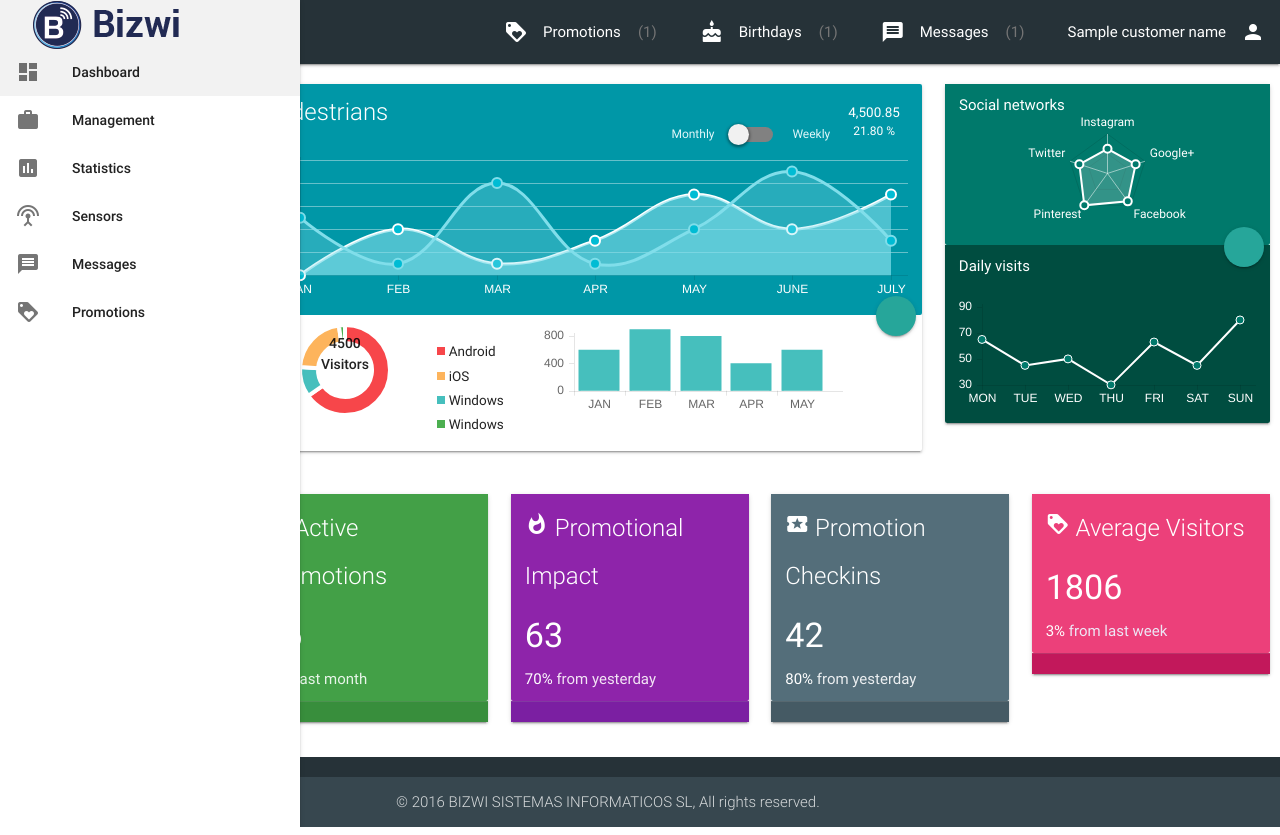
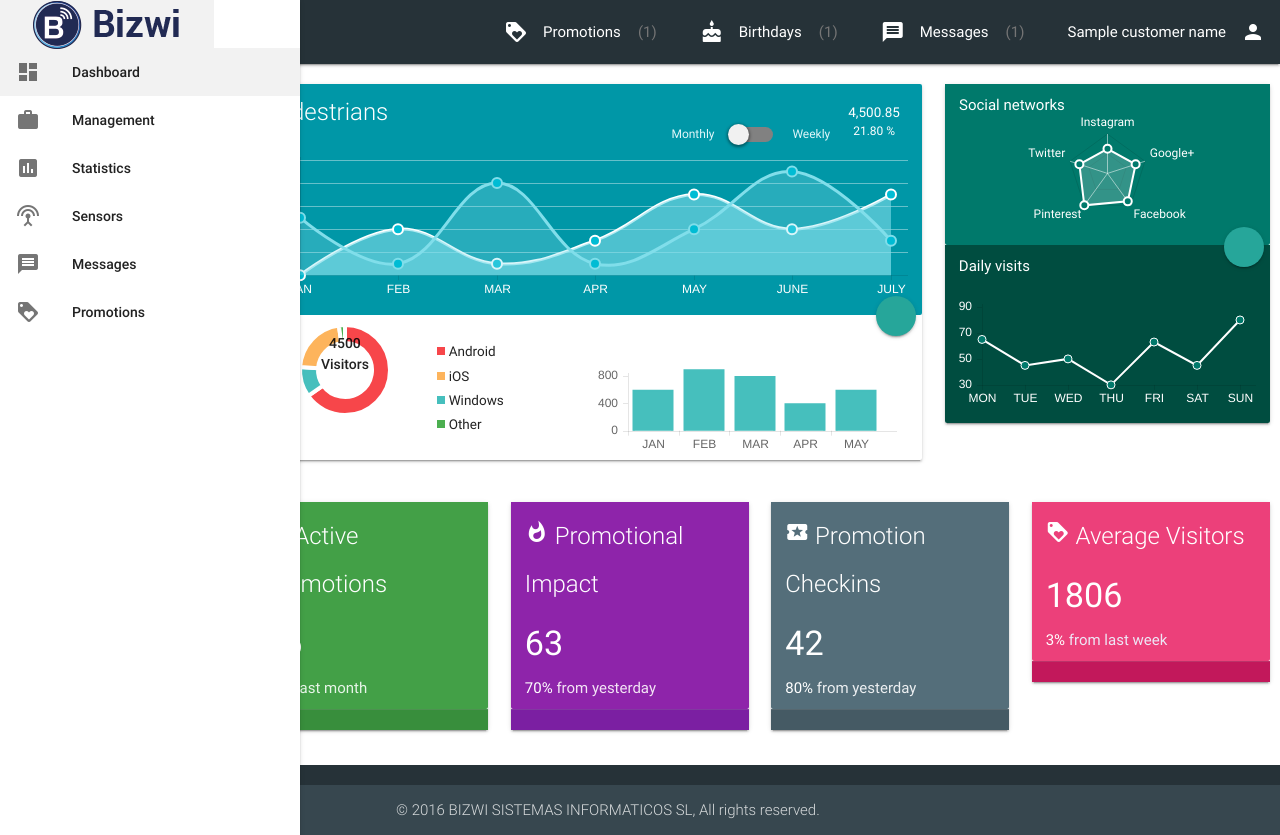
Before and after one commit to macagua/bizwi_app_website, a Django app: template dashboard/templates/dashboard.html in a window 1280 px wide. Run offline with Django 3.2, Linux system fonts and the light colour scheme; the template is opened without the code that fills it: most values are stand-ins (such as "Sample title", 1, 10 or a date in 2020); some libraries are stand-ins or nearby versions.

Commit message:
more dashboard fixes

```diff
--- a/dashboard/templates/base.html
+++ b/dashboard/templates/base.html
@@ -16,12 +16,8 @@
     <link href="http://fonts.googleapis.com/icon?family=Material+Icons" rel="stylesheet">
     <!--Import materialize.css-->
     <!--External -->
-    <link type="text/css" rel="stylesheet"
-          href="http://cdnjs.cloudflare.com/ajax/libs/materialize/0.97.5/css/materialize.min.css"
-          media="screen,projection"/>
-    <link type="text/css" rel="stylesheet"
-          href="http://cdnjs.cloudflare.com/ajax/libs/jquery.perfect-scrollbar/0.6.10/css/perfect-scrollbar.min.css"
-          media="screen,projection">
+    <link type="text/css" rel="stylesheet" href="http://cdnjs.cloudflare.com/ajax/libs/materialize/0.97.5/css/materialize.min.css" media="screen,projection"/>
+    <link type="text/css" rel="stylesheet" href="http://cdnjs.cloudflare.com/ajax/libs/jquery.perfect-scrollbar/0.6.10/css/perfect-scrollbar.min.css" media="screen,projection">
 
     <!--Internal -->
     <!-- <link type="text/css" rel="stylesheet" href="{{ STATIC_URL }}css/materialize.min.css"  media="screen,projection"/> -->
@@ -50,10 +46,8 @@
     <!-- Dropdowns -->
     <!-- Dropdown for Customer  -->
     <ul id="dropdown1" class="dropdown-content">
-        <li><a href="{% url "user_profile" %}"><i
-                class="material-icons left">person_outline</i>{% trans "User profile" %}</a></li>
-        <li><a href="#"><i class="material-icons left">settings</i>{% trans "Settings" %}</a>
-        </li>
+        <li><a href="{% url "user_profile" %}"><i class="material-icons left">person_outline</i>{% trans "User profile" %}</a></li>
+        <li><a href="#"><i class="material-icons left">settings</i>{% trans "Settings" %}</a></li>
         <li class="divider"></li>
         <li><a href="{% url "logout" %}"><i class="material-icons left">exit_to_app</i>{% trans "Logout" %}</a></li>
     </ul>
@@ -66,26 +60,24 @@
 
     <!-- Dropdown for Birthdays  -->
     <ul id="dropdown3" class="dropdown-content">
-
         <li>
-                <a href="#">
-                    <div>
-                        <img src="{{ birthday.photo_url }}" height="32" width="32">
-                        <span class="text-center"><strong></strong></span>
+          <div class="row valign-wrapper" style="padding: 14px 16px; margin-bottom: 0px;">
+              <div class="col s2">
+                <img src="{{ birthday.photo_url }}" alt="John Doe" class="circle responsive-img">
               </div>
-                </a>
+              <div class="col s10">
+                <span class="black-text valign">Today is John Doe Birthday!</span>
+              </div>
+          </div>
         </li>
         <li class="divider"></li>
-
         <li style="text-align: center; color: #AAA;">
             <span>{% trans "No birthdays today" %}</span>
         </li>
         <li class="divider"></li>
-
         <li>
-            <a class="text-center" href="#">
+            <a class="text-center" href="#"><i class="material-icons left">cake</i>
                 <strong>{% trans "See upcoming birthdays" %} ({{ next_birthdays_count }})</strong>
-                <i class="fa fa-angle-right"></i>
             </a>
         </li>
     </ul>
@@ -127,6 +119,7 @@
     <nav class="top-nav">
         <div class="nav-wrapper blue-grey darken-4">
             <a href="#" data-activates="nav-mobile" class="button-collapse"><i class="material-icons">menu</i></a>
+            <a href="#!" class="page-title"></a>
             <ul class="right hide-on-med-and-down">
                 <li><a class="dropdown-button" data-activates="dropdown4" href="{% url "promotions" %}"><i class="material-icons left">loyalty</i>Promotions<span
                         class="badge">({{ promotion_requests|length }})</span></a></li>
@@ -137,17 +130,15 @@
                 <li><a class="dropdown-button" data-activates="dropdown2" href="#"><i class="material-icons left">message</i>Messages<span
                         class="badge">({{ messages_count }})</span></a></li>
 
-                <li><a class="dropdown-button" data-activates="dropdown1" href="#"><i class="material-icons right">person</i>{{ customer_name }}
-                </a></li>
+                <li><a class="dropdown-button" data-activates="dropdown1" href="#"><i class="material-icons right">person</i>{{ customer_name }}</a></li>
             </ul>
         </div>
     </nav>
     <!-- /Main Nav-->
     <!-- Left Nav-->
     <ul style="left: 0px;" id="nav-mobile" class="side-nav fixed">
-        <li class="logo">
-            <a id="logo-container" class="brand-logo valign-wrapper" href="#"> <object id="front-page-logo" class="valign" data="{{ STATIC_URL }}images/Logo_Bizwi_head.png" type="image/png"></object></a>
-        </li>
+        <li class="logo valign-wrapper">
+            <a id="logo-container" class="brand-logo valign" href="#"> <object id="front-page-logo" data="{{ STATIC_URL }}images/Logo_Bizwi_head.png" type="image/png"></object></a></li>
         <li class="bold no-padding active">
             <a href="{% url "home" %}" class="waves-effect waves-teal collapsible-header"><i class="material-icons">dashboard</i>{% trans "Dashboard" %}</a>
         </li>
@@ -157,15 +148,9 @@
                     <a class="collapsible-header waves-effect waves-teal"><i class="material-icons">work</i>{% trans "Management" %}</a>
                     <div style="" class="collapsible-body" style="display: block;">
                         <ul>
-                            <li>
-                                <a href="{% url "stores" %}" class="collapsible-header"><i class="material-icons">store</i>Store</a>
-                            </li>
-                            <li>
-                                <a href="{% url "brands" %}" class="collapsible-header"><i class="material-icons">local_offer</i>Brands</a>
-                            </li>
-                            <li>
-                                <a href="{% url "employees_list" %}" class="collapsible-header"><i class="material-icons">group</i>Employees</a>
-                            </li>
+                            <li><a href="{% url "stores" %}" class="collapsible-header"><i class="material-icons">store</i>Store</a></li>
+                            <li><a href="{% url "brands" %}" class="collapsible-header"><i class="material-icons">local_offer</i>Brands</a></li>
+                            <li><a href="{% url "employees_list" %}" class="collapsible-header"><i class="material-icons">group</i>Employees</a></li>
                         </ul>
                     </div>
                 </li>
@@ -180,16 +165,12 @@
         <li class="bold no-padding">
             <ul class="collapsible collapsible-accordion">
                 <li class="bold">
-                    <a class="collapsible-header waves-effect waves-teal"><i class="material-icons">message</i>{% trans "Messages" %}
-                    </a>
-                        <div style="" class="collapsible-body">
+                    <a class="collapsible-header waves-effect waves-teal"><i class="material-icons">message</i>{% trans "Messages" %}</a>
+                    <div style="" class="collapsible-body" style="display: block;">
                         <ul>
-                                <li><a href="#" class="collapsible-header"><i
-                                        class="material-icons">create</i>{% trans "Compose" %}</a></li>
-                                <li><a href="#" class="collapsible-header"><i
-                                        class="material-icons">inbox</i>{% trans "Inbox" %}</a></li>
-                                <li><a href="#" class="collapsible-header"><i
-                                        class="material-icons">send</i>{% trans "Sent" %}</a></li>
+                            <li><a href="#" class="collapsible-header"><i class="material-icons">create</i>{% trans "Compose" %}</a></li>
+                            <li><a href="#" class="collapsible-header"><i class="material-icons">inbox</i>{% trans "Inbox" %}</a></li>
+                            <li><a href="#" class="collapsible-header"><i class="material-icons">send</i>{% trans "Sent" %}</a></li>
                         </ul>
                     </div>
                 </li>
--- a/dashboard/templates/dashboard.html
+++ b/dashboard/templates/dashboard.html
@@ -22,12 +22,9 @@
                             <div class="">
                                 <div>
                                     <span class="chart-title white-text">Pedestrians</span>
-
                                     <div class="chart-revenue cyan darken-2 white-text">
                                         <p class="chart-revenue-total">4,500.85</p>
-
-                                        <p class="chart-revenue-per"><i class="mdi-navigation-arrow-drop-up"></i> 21.80
-                                            %</p>
+                                        <p class="chart-revenue-per"><i class="mdi-navigation-arrow-drop-up"></i> 21.80 %</p>
                                     </div>
                                     <div class="switch chart-revenue-switch right">
                                         <label class="cyan-text text-lighten-5">
@@ -43,9 +40,7 @@
                             </div>
                         </div>
                         <div class="card-content">
-                            <a class="btn-floating btn-move-up waves-effect waves-light darken-2 right"><i
-                                    class="mdi-content-add activator"></i></a>
-
+                            <a class="btn-floating btn-move-up waves-effect waves-light darken-2 right"><i class="mdi-content-add activator"></i></a>
                             <div class="col s12 m3 l3">
                                 <div id="doughnut-chart-wrapper">
                                     <canvas id="doughnut-chart" height="200"></canvas>
@@ -54,12 +49,12 @@
                                     </div>
                                 </div>
                             </div>
-                            <div class="col s12 m2 l2">
+                            <div class="col s12 m2 l3">
                                 <ul class="doughnut-chart-legend">
                                     <li class="android ultra-small"><span class="legend-color"></span>Android</li>
                                     <li class="ios ultra-small"><span class="legend-color"></span> iOS</li>
                                     <li class="windows ultra-small"><span class="legend-color"></span> Windows</li>
-                                    <li class="other ultra-small"><span class="legend-color"></span> Windows</li>
+                                    <li class="other ultra-small"><span class="legend-color"></span> Other</li>
                                 </ul>
                             </div>
                             <div class="col s12 m5 l6">
@@ -70,8 +65,7 @@
                         </div>
 
                         <div class="card-reveal">
-                            <span class="card-title grey-text text-darken-4">Pedestrians per Month <i
-                                    class="mdi-navigation-close right"></i></span>
+                            <span class="card-title grey-text text-darken-4">Pedestrians per Month <i class="mdi-navigation-close right"></i></span>
                             <table class="responsive-table">
                                 <thead>
                                 <tr>
@@ -170,24 +164,21 @@
                                 <canvas id="trending-radar-chart" height="114"></canvas>
                             </div>
                         </div>
-                        <div class="card-content  teal darken-4">
-                            <a class="btn-floating btn-move-up waves-effect waves-light darken-2 right"><i
-                                    class="mdi-content-add activator"></i></a>
-
+                        <div class="card-content teal darken-4">
+                            <a class="btn-floating btn-move-up waves-effect waves-light darken-2 right"><i class="mdi-content-add activator"></i></a>
                             <div class="line-chart-wrapper">
                                 <p class="margin white-text">Daily visits</p>
                                 <canvas id="line-chart" height="114"></canvas>
                             </div>
                         </div>
                         <div class="card-reveal">
-                            <span class="card-title grey-text text-darken-4">Last Week visits <i
-                                    class="mdi-navigation-close right"></i></span>
+                            <span class="card-title grey-text text-darken-4">Last Week visits <i class="mdi-navigation-close right"></i></span>
                             <table class="responsive-table">
                                 <thead>
                                 <tr>
-                                    <th data-field="country-name">Day</th>
-                                    <th data-field="item-sold"># of Visits</th>
-                                    <th data-field="total-profit">% Change</th>
+                                    <th data-field="day">Day</th>
+                                    <th data-field="number-visits"># of Visits</th>
+                                    <th data-field="variation-change">% Change</th>
                                 </tr>
                                 </thead>
                                 <tbody>
@@ -241,61 +232,52 @@
                 <div class="col s12 m6 l3">
                     <div class="card">
                         <div class="card-content green darken-1 white-text">
-                            <p class="card-title"><i class="material-icons">loyalty</i> Active Promotions</p>
+                            <p class="card-title stats-title"><i class="material-icons">loyalty</i> Active Promotions</p>
                             <h4 class="card-stats-number">16</h4>
-
-                            <p class="card-stats-compare"><i class="mdi-hardware-keyboard-arrow-up"></i> 15% <span
-                                    class="green-text text-lighten-5">last month</span>
+                            <p class="card-stats-compare"><i class="mdi-hardware-keyboard-arrow-up"></i> 15% <span class="green-text text-lighten-5">last month</span>
                             </p>
                         </div>
                         <div class="card-action green darken-2">
-                            <div id="active-promotions"></div>
+                            <div id="active-promotions" class="center-align"></div>
                         </div>
                     </div>
                 </div>
                 <div class="col s12 m6 l3">
                     <div class="card">
                         <div class="card-content purple darken-1 white-text">
-                            <p class="card-title"><i class="material-icons">whatshot</i></i> Promotional Impact</p>
+                            <p class="card-title stats-title"><i class="material-icons">whatshot</i> Promotional Impact</p>
                             <h4 class="card-stats-number">63</h4>
-
-                            <p class="card-stats-compare"><i class="mdi-hardware-keyboard-arrow-up"></i> 70% <span
-                                    class="purple-text text-lighten-5">from yesterday</span>
+                            <p class="card-stats-compare"><i class="mdi-hardware-keyboard-arrow-up"></i> 70% <span class="purple-text text-lighten-5">from yesterday</span>
                             </p>
                         </div>
                         <div class="card-action purple darken-2">
-                            <div id="promotion-impact"></div>
-
+                            <div id="promotion-impact" class="center-align"></div>
                         </div>
                     </div>
                 </div>
                 <div class="col s12 m6 l3">
                     <div class="card">
                         <div class="card-content blue-grey darken-1 white-text">
-                            <p class="card-title"><i class="material-icons">local_activity</i> Promotion Checkins</p>
+                            <p class="card-title stats-title"><i class="material-icons">local_activity</i> Promotion Checkins</p>
                             <h4 class="card-stats-number">42</h4>
-
-                            <p class="card-stats-compare"><i class="mdi-hardware-keyboard-arrow-up"></i> 80% <span
-                                    class="blue-grey-text text-lighten-5">from yesterday</span>
+                            <p class="card-stats-compare"><i class="mdi-hardware-keyboard-arrow-up"></i> 80% <span class="blue-grey-text text-lighten-5">from yesterday</span>
                             </p>
                         </div>
                         <div class="card-action blue-grey darken-2">
-                            <div id="promotion-checkins"></div>
+                            <div id="promotion-checkins" class="center-align"></div>
                         </div>
                     </div>
                 </div>
                 <div class="col s12 m6 l3">
                     <div class="card">
                         <div class="card-content pink lighten-1 white-text">
-                            <p class="card-title"><i class="material-icons">loyalty</i> Average Visitors</p>
+                            <p class="card-title stats-title"><i class="material-icons">loyalty</i> Average Visitors</p>
                             <h4 class="card-stats-number">1806</h4>
-
-                            <p class="card-stats-compare"><i class="mdi-hardware-keyboard-arrow-down"></i> 3% <span
-                                    class="deep-purple-text text-lighten-5">from last week</span>
+                            <p class="card-stats-compare"><i class="mdi-hardware-keyboard-arrow-down"></i> 3% <span class="deep-purple-text text-lighten-5">from last week</span>
                             </p>
                         </div>
                         <div class="card-action  pink darken-2">
-                            <div id="average-visitors"></div>
+                            <div id="average-visitors" class="center-align"></div>
                         </div>
                     </div>
                 </div>
```
Also changed, not shown: docs/mockups/ui/dashboard.html (+8 -9 lines). Lines whose indentation alone changed are shown as unchanged.
